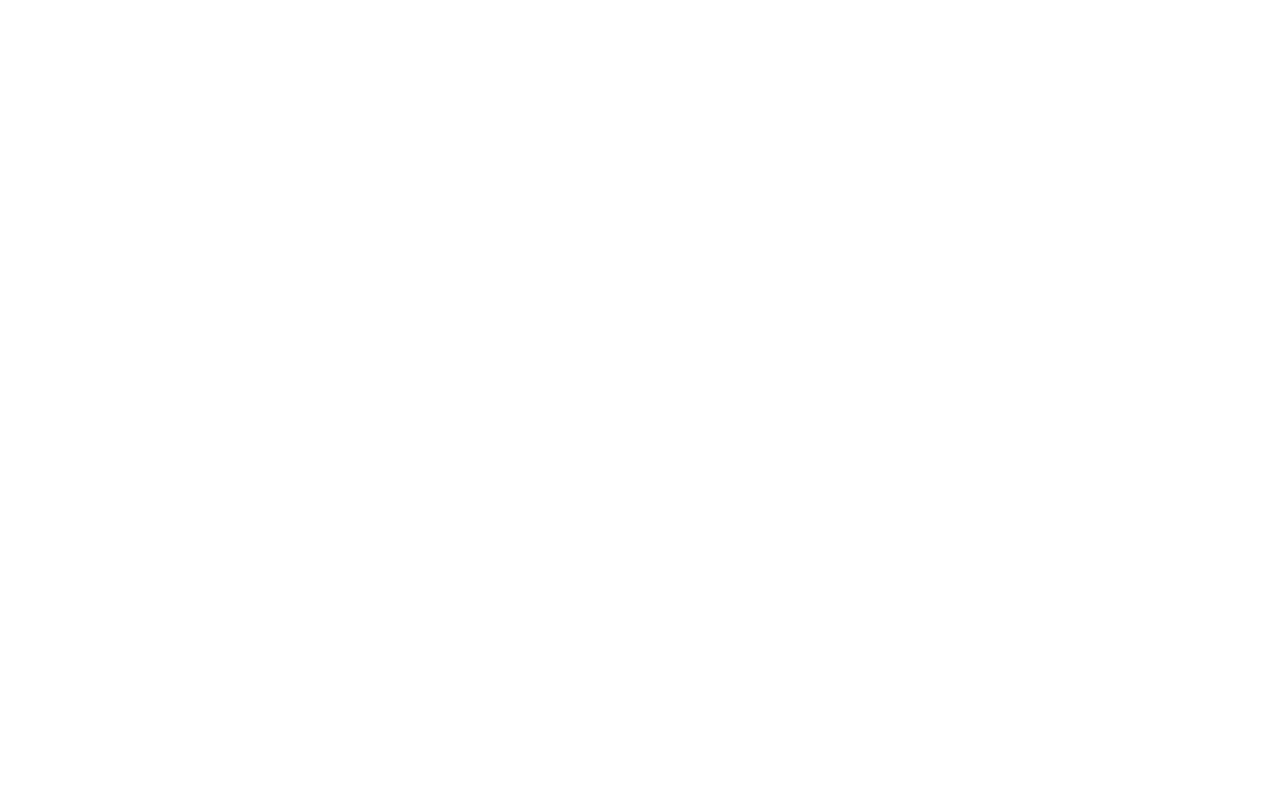
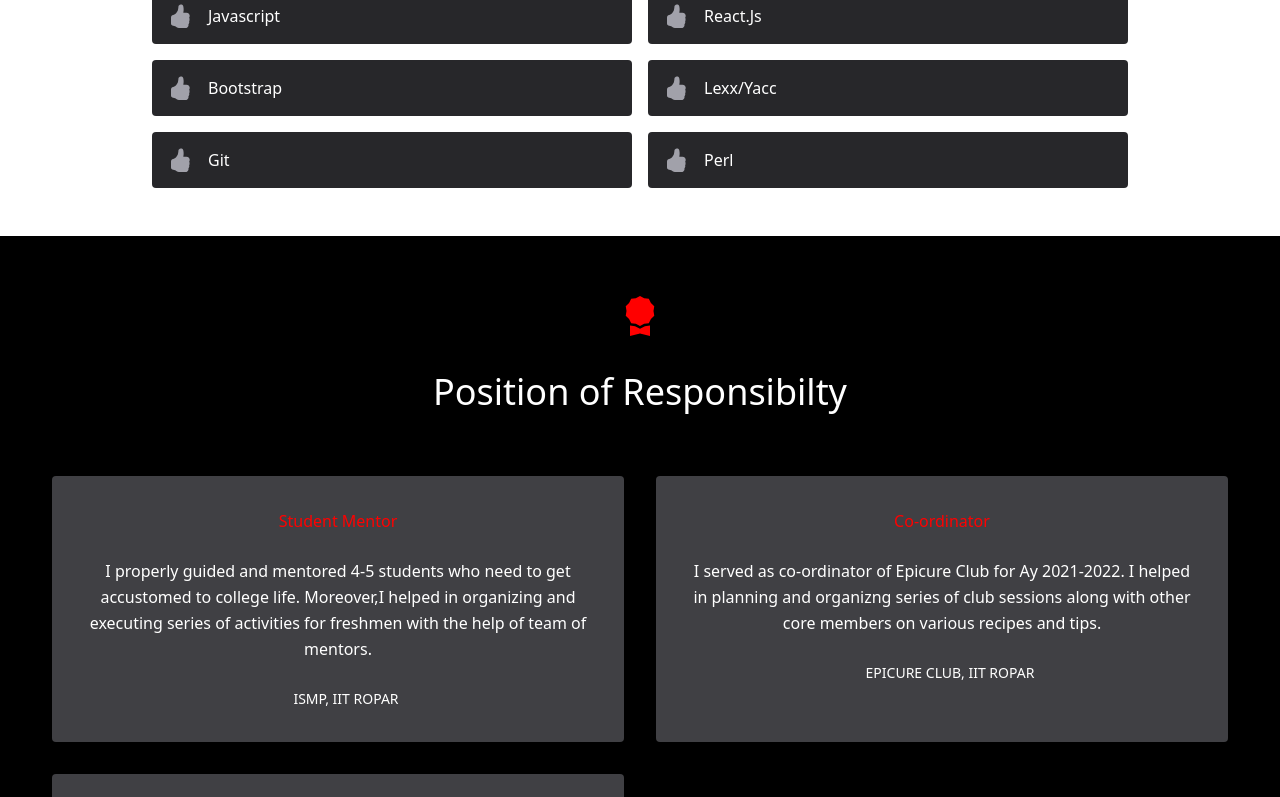
Before and after one commit to Rko-8001/Portfolio, a React (Create React App) app: page / in a window 1280 px wide. Shown: the part 2000-2797 px from the top of the page. Before the commit the page ends 1517 px from the top, so only its background shows below. Built offline with nearby package versions, Linux system fonts and the light colour scheme.

Commit message:
added PoR to Portfolio

```diff
--- /dev/null
+++ b/src/components/Assests/PoRList/PoRList.js
@@ -0,0 +1,17 @@
+export const poRList = [
+    {
+        thing: "Student Mentor",
+        place: "ISMP, IIT Ropar",
+        about: "I properly guided and mentored 4-5 students who need to get accustomed to college life. Moreover,I helped in organizing and executing series of activities for freshmen with the help of team of mentors.",
+    },
+    {
+        thing: "Co-ordinator",
+        place: "Epicure Club, IIT Ropar",
+        about: "I served as co-ordinator of Epicure Club for Ay 2021-2022. I helped in planning and organizng series of club sessions along with other core members on various recipes and tips."
+    },
+    {
+        thing: "Team member",
+        place: "Basketball Team, IIT Ropar",
+        about: "I am curently in college basketball team of IIT Ropar. Moreover, i have represented my city at State-level twice in U-14 and U-17."
+    },
+];
--- a/src/components/NavBar/NavBar.js
+++ b/src/components/NavBar/NavBar.js
@@ -19,7 +19,7 @@
                             Skills
                         </a>
                         <a href="#por" className="mr-5 hover:text-[#ff0000] ">
-                            My Team
+                            PoR
                         </a>
                     </nav>
                 </div>
--- a/src/components/PoR/PoR.js
+++ b/src/components/PoR/PoR.js
@@ -1,9 +1,34 @@
 import React from 'react';
-
+import { poRList } from "../Assests/PoRList/PoRList";
+import { BsAwardFill } from "react-icons/bs";
 function PoR() {
     return (
         <>
-            PoR
+            <section id="por" className="bg-black text-[#ff0000]">
+                <div className="container px-5 py-10 mx-auto text-center">
+                    <BsAwardFill className="w-10 h-20 inline-block mb-4" />
+                    <h1 className="sm:text-4xl text-3xl font-medium title-font text-white mb-12">
+                        Position of Responsibilty
+                    </h1>
+                    <div className="flex flex-wrap m-4">
+                        {poRList.map((poR) => (
+                            <div className="p-4 md:w-1/2 w-full">
+                                <div className="h-full bg-zinc-400 bg-opacity-40 p-8 rounded">
+                                    <p className="leading-relaxed text-[#ff0000] mb-6">{poR.thing}</p>
+                                    <p className="leading-relaxed text-white mb-6">{poR.about}</p>
+                                    <div className="inline-flex items-center">
+                                        <span className="flex-grow flex flex-col pl-4">
+                                            <span className="text-white text-sm uppercase">
+                                                {poR.place}
+                                            </span>
+                                        </span>
+                                    </div>
+                                </div>
+                            </div>
+                        ))}
+                    </div>
+                </div>
+            </section>
         </>
     );
 }
--- a/src/index.js
+++ b/src/index.js
@@ -1,6 +1,7 @@
 import React from 'react';
 import ReactDOM from 'react-dom/client';
 import App from './App';
+import "./index.css";
 
 const root = ReactDOM.createRoot(document.getElementById('root'));
 root.render(
```
